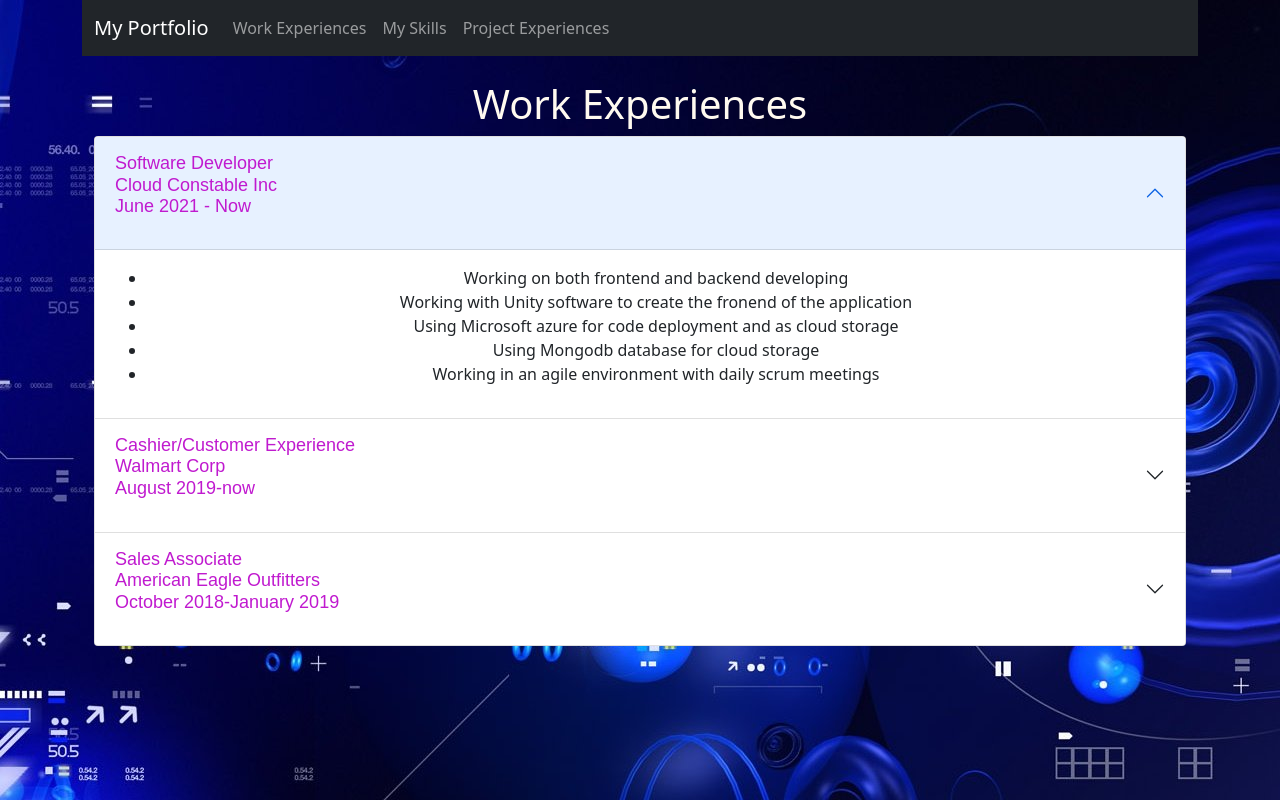
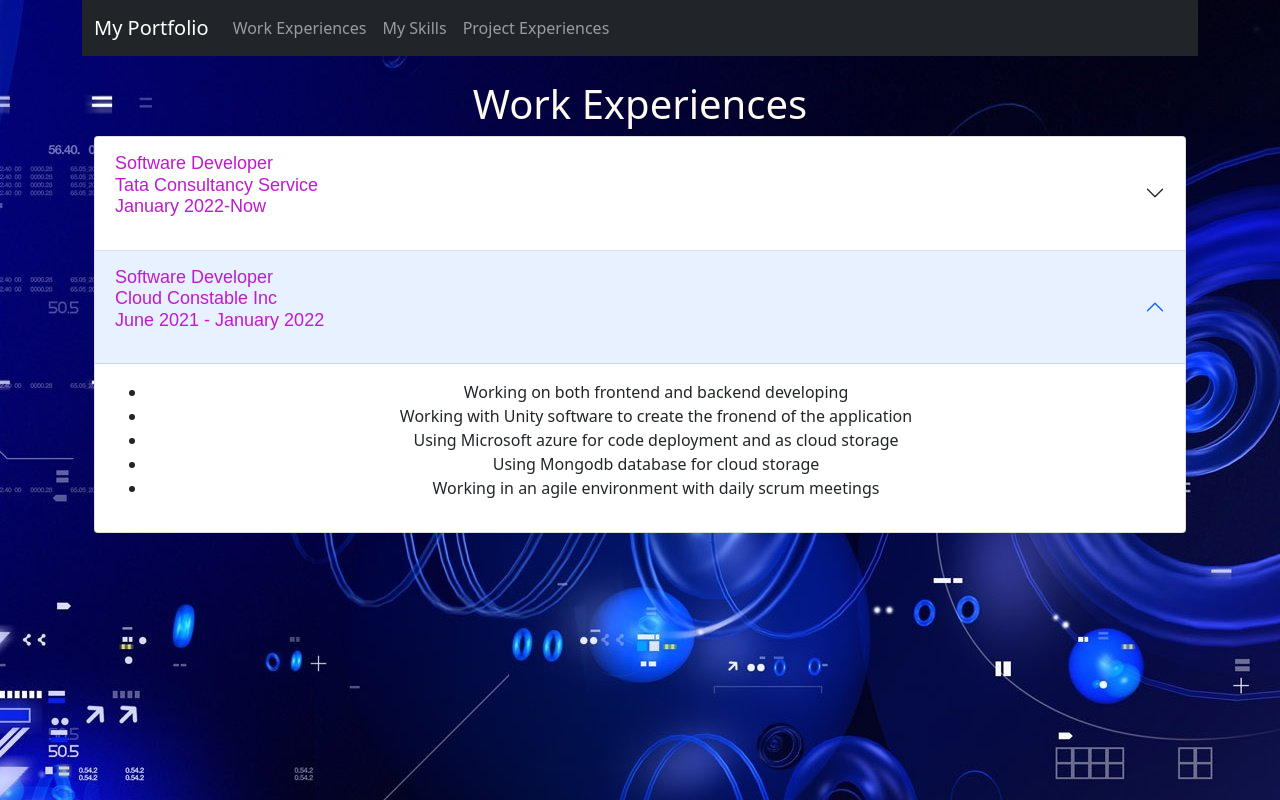
Before and after one commit to damola600/portfolio, a React (Create React App) app: page /workexperience in a window 1280 px wide. Built offline with nearby package versions, Linux system fonts and the light colour scheme.

Commit message:
editing work ecperience

```diff
--- a/src/components/work_experience.component.js
+++ b/src/components/work_experience.component.js
@@ -11,9 +11,25 @@ export default class WorkExperience extends Component{
                 <h1>Work Experiences</h1>
                 <div class="accordion" id="accordionExample">
                     <div class="accordion-item">
+                        <h2 class="accordion-header" id="headingThree">
+                        <button class="accordion-button collapsed" type="button" data-bs-toggle="collapse" data-bs-target="#collapseThree" aria-expanded="false" aria-controls="collapseThree">
+                            <p><strong>Software Developer</strong><br/><strong>Tata Consultancy Service</strong><br/><strong>January 2022-Now</strong></p>
+                        </button>
+                        </h2>
+                        <div id="collapseThree" class="accordion-collapse collapse" aria-labelledby="headingThree" data-bs-parent="#accordionExample">
+                        <div class="accordion-body">
+                            <ul>
+                                <li>Assisted customers with queries they have about products we had in the store</li>
+                                <li>Helped with inventory and restocking ths shelves to provide more products to customers</li>
+                                <li>Helped with keeping the store organized by folding clothes and arranging them in their respective shelves to help customers easily locate them</li>
+                            </ul>
+                        </div>
+                        </div>
+                    </div>
+                    <div class="accordion-item">
                         <h2 class="accordion-header" id="headingOne">
                         <button class="accordion-button" type="button" data-bs-toggle="collapse" data-bs-target="#collapseOne" aria-expanded="true" aria-controls="collapseOne">
-                            <p><strong>Software Developer</strong><br/><strong>Cloud Constable Inc</strong><br/><strong>June 2021 - Now</strong></p>
+                            <p><strong>Software Developer</strong><br/><strong>Cloud Constable Inc</strong><br/><strong>June 2021 - January 2022</strong></p>
                         </button>
                         </h2>
                         <div id="collapseOne" class="accordion-collapse collapse show" aria-labelledby="headingOne" data-bs-parent="#accordionExample">
@@ -28,39 +44,7 @@ export default class WorkExperience extends Component{
                         </div>
                         </div>
                     </div>
-                    <div class="accordion-item">
-                        <h2 class="accordion-header" id="headingTwo">
-                        <button class="accordion-button collapsed" type="button" data-bs-toggle="collapse" data-bs-target="#collapseTwo" aria-expanded="false" aria-controls="collapseTwo">
-                            <p><strong>Cashier/Customer Experience</strong><br/><strong>Walmart Corp</strong><br/><strong>August 2019-now</strong></p>
-                        </button>
-                        </h2>
-                        <div id="collapseTwo" class="accordion-collapse collapse" aria-labelledby="headingTwo" data-bs-parent="#accordionExample">
-                        <div class="accordion-body">
-                            <ul>
-                                <li>Assisted customers in checking out by scanning and neatly bagging their groceries</li>
-                                <li>Zoned products and arranged them in their respective shelves</li>
-                                <li>Assisted customers in the self checkout by helping them with enquiries on how to use the checkout machine</li>
-                                <li>Helped with training new cashiers on how to provide good customer service</li>
-                            </ul>
-                        </div>
-                        </div>
-                    </div>
-                    <div class="accordion-item">
-                        <h2 class="accordion-header" id="headingThree">
-                        <button class="accordion-button collapsed" type="button" data-bs-toggle="collapse" data-bs-target="#collapseThree" aria-expanded="false" aria-controls="collapseThree">
-                            <p><strong>Sales Associate</strong><br/><strong>American Eagle Outfitters</strong><br/><strong>October 2018-January 2019</strong></p>
-                        </button>
-                        </h2>
-                        <div id="collapseThree" class="accordion-collapse collapse" aria-labelledby="headingThree" data-bs-parent="#accordionExample">
-                        <div class="accordion-body">
-                            <ul>
-                                <li>Assisted customers with queries they have about products we had in the store</li>
-                                <li>Helped with inventory and restocking ths shelves to provide more products to customers</li>
-                                <li>Helped with keeping the store organized by folding clothes and arranging them in their respective shelves to help customers easily locate them</li>
-                            </ul>
-                        </div>
-                        </div>
-                    </div>
+
                 </div>
             </div>
         );
```
Also changed, not shown: 1 other file (tests, documents, lock files or other folders).
